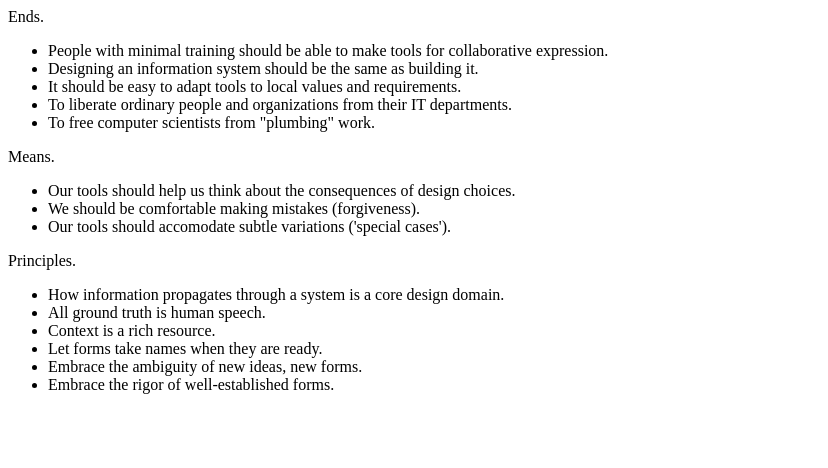
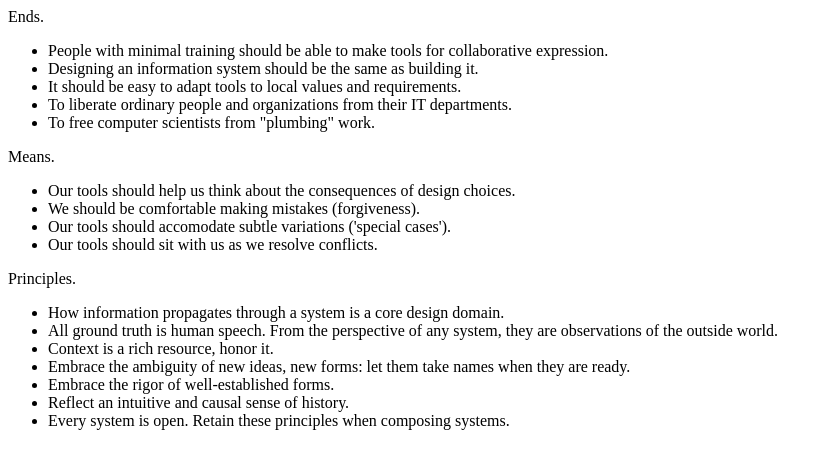
Before and after one commit to rainhead/rainhead.github.io, a plain HTML site: page index.html in a window 1280 px wide. Shown: the whole page, without its empty margins (0-828 px from the left). Drawn offline with Linux system fonts and the light colour scheme.

Commit message:
Workity work

```diff
--- a/index.html
+++ b/index.html
@@ -17,15 +17,17 @@
     <li>Our tools should help us think about the consequences of design choices.</li>
     <li>We should be comfortable making mistakes (forgiveness).</li>
     <li>Our tools should accomodate subtle variations ('special cases').</li>
+    <li>Our tools should sit with us as we resolve conflicts.</li>
   </ul>
   Principles.
   <ul>
     <li>How information propagates through a system is a core design domain.</li>
-    <li>All ground truth is human speech.</li>
-    <li>Context is a rich resource.</li>
-    <li>Let forms take names when they are ready.</li>
-    <li>Embrace the ambiguity of new ideas, new forms.</li>
+    <li>All ground truth is human speech. From the perspective of any system, they are observations of the outside world.</li>
+    <li>Context is a rich resource, honor it.</li>
+    <li>Embrace the ambiguity of new ideas, new forms: let them take names when they are ready.</li>
     <li>Embrace the rigor of well-established forms.</li>
+    <li>Reflect an intuitive and causal sense of history.</li>
+    <li>Every system is open. Retain these principles when composing systems.</li>
   </ul>
 </body>
 </html>
```
